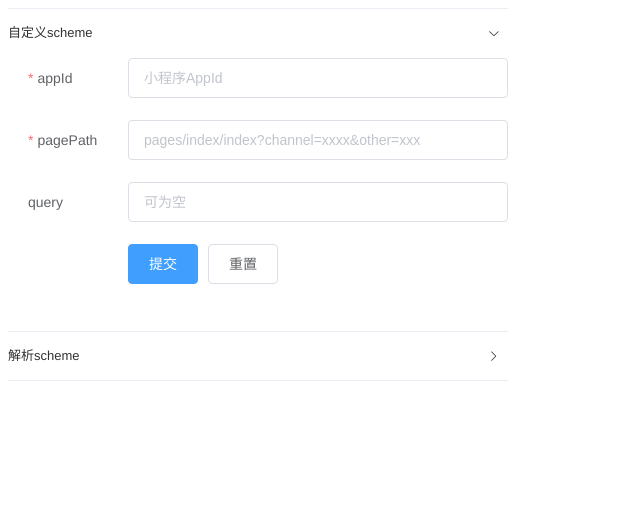
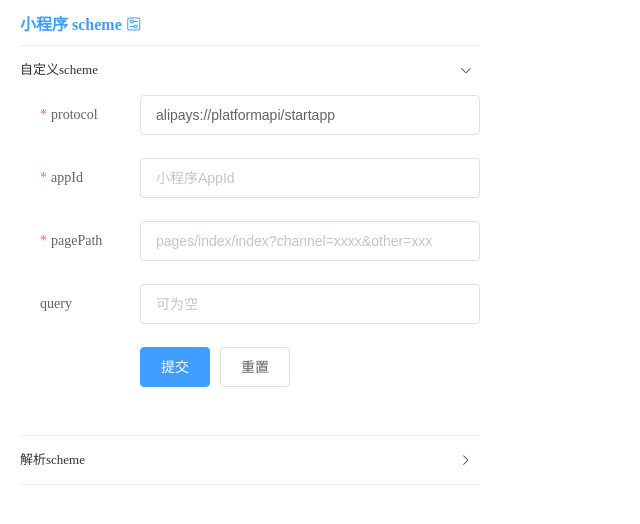
Before and after one commit to magicLaLa/scheme-chrome-extension, a Vue app: page / in a window 1280 px wide. Shown: the top 524 px of the page, without its empty margins (0-640 px from the left). Built offline with nearby package versions, Linux system fonts and the light colour scheme.

Commit message:
:ambulance: 去掉多余的权限和修复样式

```diff
--- a/src/popup/App.vue
+++ b/src/popup/App.vue
@@ -1,7 +1,12 @@
 <template>
-  <div id="app">
-    <CollapseTemp />
-  </div>
+  <el-container id="app">
+    <el-header height="25px">
+      <div class="header">小程序 scheme <i class="el-icon-set-up"></i></div>
+    </el-header>
+    <el-main>
+      <CollapseTemp />
+    </el-main>
+  </el-container>
 </template>
 
 <script lang="ts">
@@ -18,11 +23,21 @@ export default class Popup extends Vue {}
 </script>
 
 <style lang="scss">
+html,
+body {
+  margin: 0;
+  padding: 0;
+}
+</style>
+<style lang="scss">
 #app {
-  font-family: Avenir, Helvetica, Arial, sans-serif;
   -webkit-font-smoothing: antialiased;
   -moz-osx-font-smoothing: grayscale;
-  color: #2c3e50;
   width: 500px;
 }
+.header {
+  font-weight: 600;
+  color: #409eff;
+  line-height: 50px;
+}
 </style>
--- a/src/popup/components/AnalysisScheme.vue
+++ b/src/popup/components/AnalysisScheme.vue
@@ -76,7 +76,7 @@ export default class CustomScheme extends Vue {
 
   private getSplicingParams() {
     return {
-      head: getProtocolHead(this.input) || '',
+      protocol: getProtocolHead(this.input) || '',
       appid: getAppId(this.input) || '',
       query: getQuery(this.input) || '',
       page: getPageParams(this.input) || '',
@@ -84,8 +84,9 @@ export default class CustomScheme extends Vue {
   }
 
   private parsing() {
-    const { appid, query, page } = this.getSplicingParams();
+    const { appid, query, page, protocol } = this.getSplicingParams();
     this.cardObj = {
+      protocol,
       appid,
       query,
       page,
@@ -94,10 +95,9 @@ export default class CustomScheme extends Vue {
   }
 
   private onTransfer() {
-    const { appid, query, page, head } = this.getSplicingParams();
-    console.log('head', head);
+    const { appid, query, page, protocol } = this.getSplicingParams();
 
-    let beforePage = `${head}?appId=${appid}&page=`;
+    let beforePage = `${protocol}?appId=${appid}&page=`;
     let afterPage = `${page}`;
     if (page.includes('?')) {
       afterPage += (query && `&${query}`) || '';
--- a/src/popup/components/CustomScheme.vue
+++ b/src/popup/components/CustomScheme.vue
@@ -8,6 +8,14 @@
       ref="ruleForm"
       label-width="100px"
     >
+      <el-form-item label="protocol" prop="protocol">
+        <el-input
+          type="text"
+          v-model="ruleForm.protocol"
+          placeholder="小程序协议头"
+          autocomplete="off"
+        ></el-input>
+      </el-form-item>
       <el-form-item label="appId" prop="appId">
         <el-input
           type="text"
@@ -61,11 +69,19 @@ import { ElForm } from 'element-ui/types/form';
 })
 export default class CustomScheme extends Vue {
   private ruleForm: PopupSpace.RuleForm = {
+    protocol: 'alipays://platformapi/startapp',
     appId: '',
     pagePath: '',
     query: '',
   };
   private rules: PopupSpace.Rules = {
+    protocol: [
+      {
+        required: true,
+        validator: notEmpty('protocol'),
+        trigger: 'blur',
+      },
+    ],
     appId: [
       {
         required: true,
@@ -91,8 +107,8 @@ export default class CustomScheme extends Vue {
   private submitForm(formName: string) {
     (this.$refs[formName] as ElForm).validate((valid) => {
       if (valid) {
-        const { appId, pagePath, query } = this.ruleForm;
-        let scheme = `alipays://platformapi/startapp?appId=${appId}&page=${encodeURIComponent(
+        const { appId, pagePath, query, protocol } = this.ruleForm;
+        let scheme = `${protocol}?appId=${appId}&page=${encodeURIComponent(
           pagePath,
         )}`;
         if (query) {
--- a/src/popup/main.ts
+++ b/src/popup/main.ts
@@ -2,6 +2,9 @@ import Vue from 'vue';
 import App from './App.vue';
 import 'element-ui/lib/theme-chalk/index.css';
 import {
+  Container,
+  Header,
+  Main,
   Collapse,
   CollapseItem,
   Form,
@@ -14,7 +17,10 @@ import {
   Tooltip,
 } from 'element-ui';
 
-Vue.use(Collapse)
+Vue.use(Container)
+  .use(Header)
+  .use(Main)
+  .use(Collapse)
   .use(CollapseItem)
   .use(Form)
   .use(FormItem)
--- a/src/types/popup.d.ts
+++ b/src/types/popup.d.ts
@@ -1,5 +1,6 @@
 declare namespace PopupSpace {
   interface RuleForm {
+    protocol: string;
     appId: string;
     pagePath: string;
     query: string;
@@ -10,6 +11,7 @@ declare namespace PopupSpace {
     trigger: string;
   }
   interface Rules {
+    protocol: Validateor[],
     appId: Validateor[],
     pagePath:  Validateor[],
     query?:  Validateor[],
```
Also changed, not shown: src/manifest.json.
